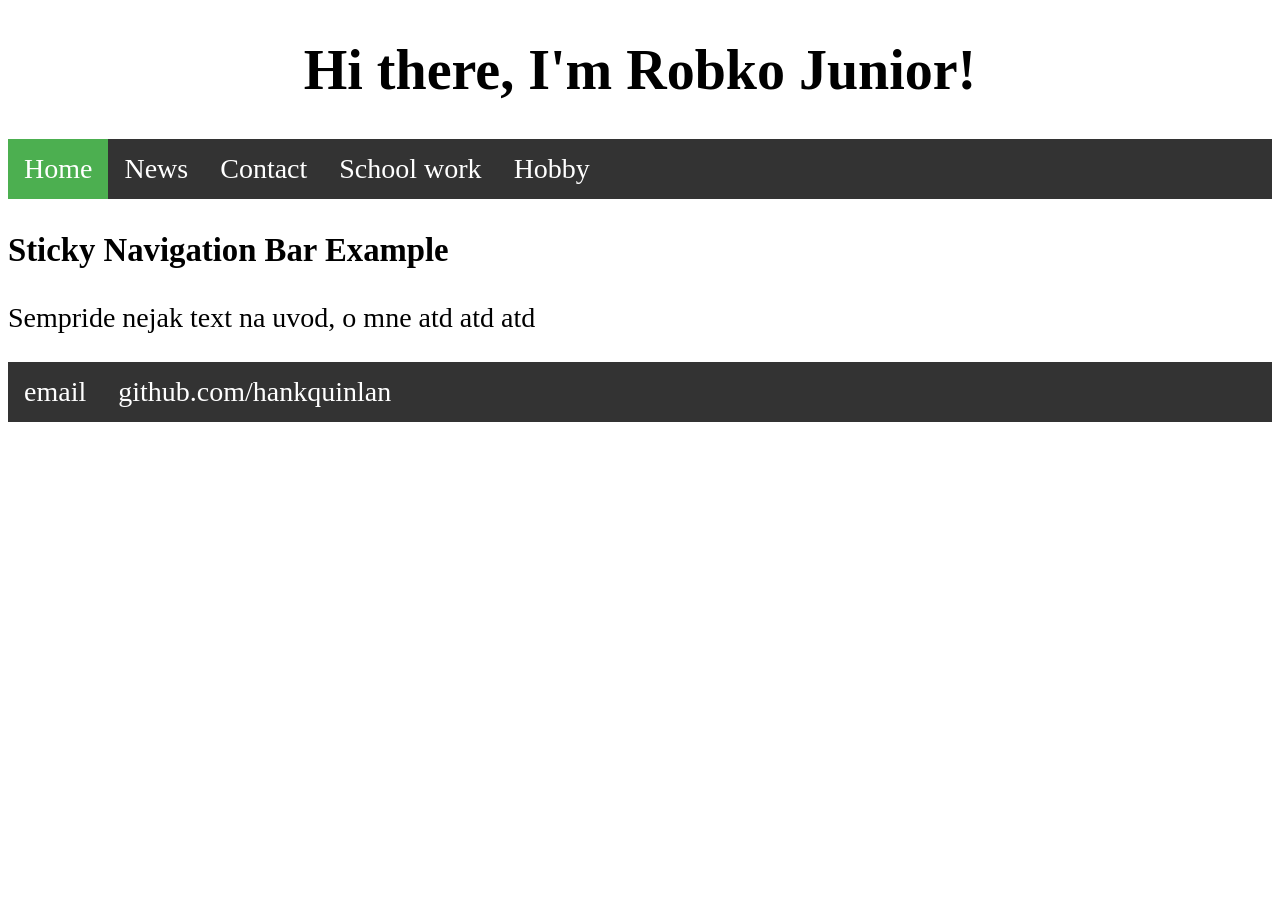
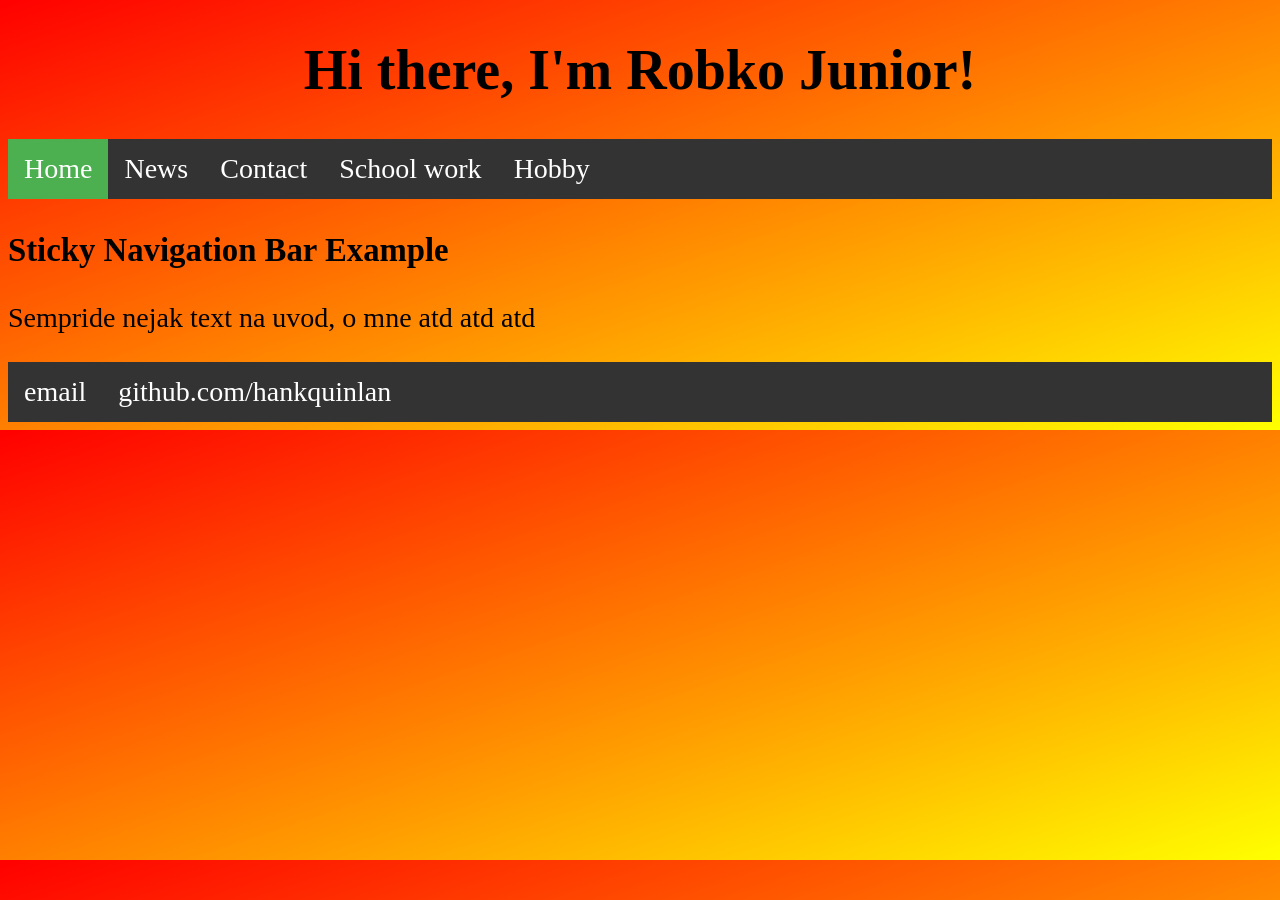
Before and after one commit to swexo/swexo.github.io, a Jekyll site: the page built from index.html, in a window 1280 px wide. Built offline with Jekyll 4.4.1, drawn with Linux system fonts in a browser that asks for light colours.

Commit message:
Update skuska.html

```diff
--- a/_layouts/skuska.html
+++ b/_layouts/skuska.html
@@ -8,7 +8,7 @@
 	{{ content }}
   </div>
 </header>
-<body>
+<body id="body1">
 
 <ul>
   <li><a class="active" href="#home">Home</a></li>
```
